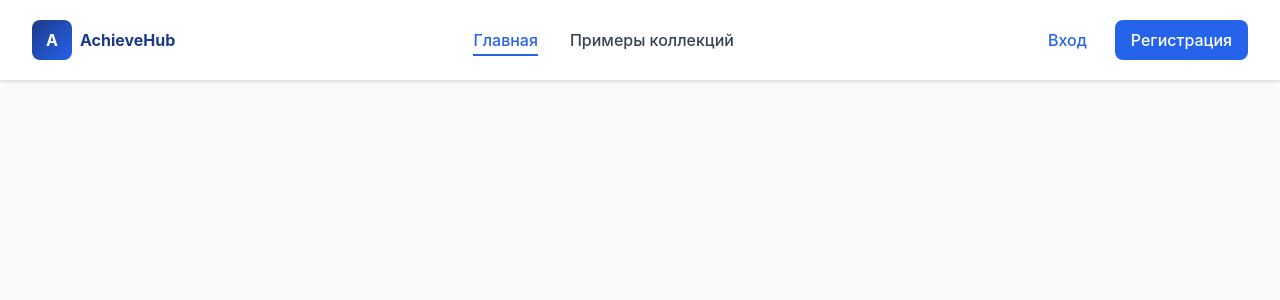
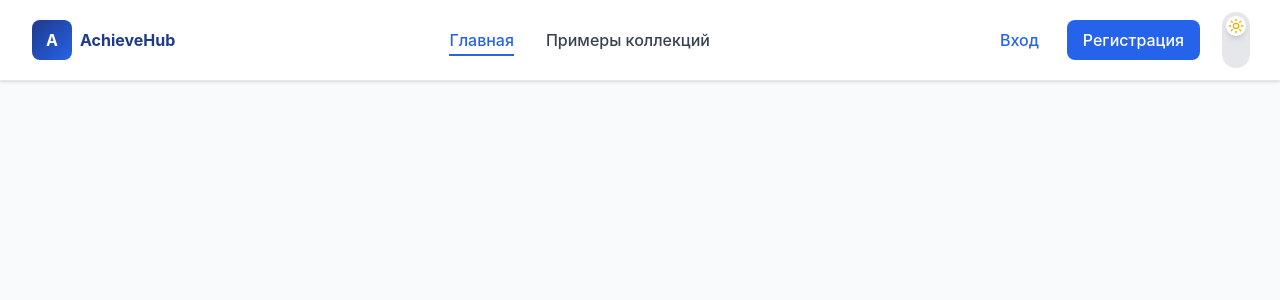
Before and after one commit to Bevados/achievement_REACT, a React (Vite) app: page / in a window 1280 px wide. Shown: the top 300 px of the page. Built offline with nearby package versions, Linux system fonts and the light colour scheme.

Commit message:
Add ThemeToggle to Header component

```diff
--- a/src/components/Header/Header.tsx
+++ b/src/components/Header/Header.tsx
@@ -4,6 +4,7 @@ import { Link, useLocation } from 'react-router-dom';
 import { Menu, X, LogOut } from 'lucide-react';
 
 import { siteConfig } from '../../config/site.config';
+import ThemeToggle from '../ThemeToggle/ThemeToggle';
 
 /** Интерфейс для данных пользователя */
 interface User {
@@ -124,8 +125,8 @@ export default function Header({
       )}
 
       <header className="bg-white border-b border-gray-200 sticky top-0 z-50 shadow-sm">
-        <nav className="max-w-7xl mx-auto">
-          <div className="flex justify-between items-center h-16 md:h-20 px-4 sm:px-6 lg:px-8">
+        <nav className="max-w-7xl mx-auto relative">
+          <div className="relative flex justify-between items-center h-16 md:h-20 pl-4 pr-4 sm:pl-6 sm:pr-6 md:pr-16 lg:pl-8 lg:pr-20">
             {/* ===== ЛОГОТИП И НАЗВАНИЕ САЙТА ===== */}
             <Link
               to="/"
@@ -134,7 +135,9 @@ export default function Header({
               <div className="w-8 h-8 md:w-10 md:h-10 bg-gradient-to-br from-primary to-secondary rounded-lg flex items-center justify-center">
                 <span className="text-white font-bold text-adaptive">A</span>
               </div>
-              <span className="hidden md:inline font-bold text-adaptive text-primary">AchieveHub</span>
+              <span className="hidden md:inline font-bold text-adaptive text-primary">
+                AchieveHub
+              </span>
             </Link>
 
             {/* ===== НАВИГАЦИЯ ===== */}
@@ -233,6 +236,9 @@ export default function Header({
               </button>
             </div>
           </div>
+          <div className="hidden md:flex items-center absolute right-0 top-1/2 -translate-y-1/2 md:pr-2 lg:pr-4">
+            <ThemeToggle rotate={true} />
+          </div>
 
           {/* ===== МОБИЛЬНОЕ МЕНЮ (ВЫЕЗЖАЮЩЕЕ) ===== */}
           <div
@@ -241,7 +247,10 @@ export default function Header({
               isMenuOpen ? 'max-h-80 opacity-100' : 'max-h-0 opacity-0'
             }`}
           >
-            <div className="px-2 py-4 space-y-2 border-t border-gray-200">
+            <div className="px-3 py-4 flex justify-end border-t border-gray-200 ">
+              <ThemeToggle />
+            </div>
+            <div className="px-3 py-4 space-y-2 border-t border-gray-200">
               {/* ПУНКТЫ НАВИГАЦИИ МОБИЛЬНОГО МЕНЮ */}
               {navItems.map((item, index) => (
                 <Link
--- a/src/components/ThemeToggle/ThemeToggle.tsx
+++ b/src/components/ThemeToggle/ThemeToggle.tsx
@@ -12,7 +12,11 @@ import { useThemeStore } from '../../store/theme.store';
  * 4. Все компоненты которые используют useThemeStore обновляются
  */
 
-export default function ThemeToggle() {
+interface ThemeToggleProps {
+  rotate?: boolean;
+}
+
+export default function ThemeToggle({ rotate = false }: ThemeToggleProps) {
   // STATE: Компонент загружен (для избежания hydration mismatch)
   const [isLoaded, setIsLoaded] = useState(false);
 
@@ -36,6 +40,7 @@ export default function ThemeToggle() {
         ${isDark ? 'bg-gray-700' : 'bg-gray-200'}
         hover:shadow-md focus:outline-none focus:ring-2 focus:ring-secondary focus:ring-offset-2
         dark:focus:ring-offset-gray-200 ease-in-out
+        ${rotate ? 'rotate-90' : ''}
       `}
       aria-label={isDark ? 'Перейти на светлую тему' : 'Перейти на тёмную тему'}
       title={isDark ? 'Светлая тема' : 'Тёмная тема'}
@@ -47,6 +52,7 @@ export default function ThemeToggle() {
           transition-transform duration-300 ease-in-out
           shadow-md
           ${isDark ? 'translate-x-8' : 'translate-x-1'}
+          ${rotate ? '-rotate-90' : ''}
         `}
       >
         {isDark ? (
```
